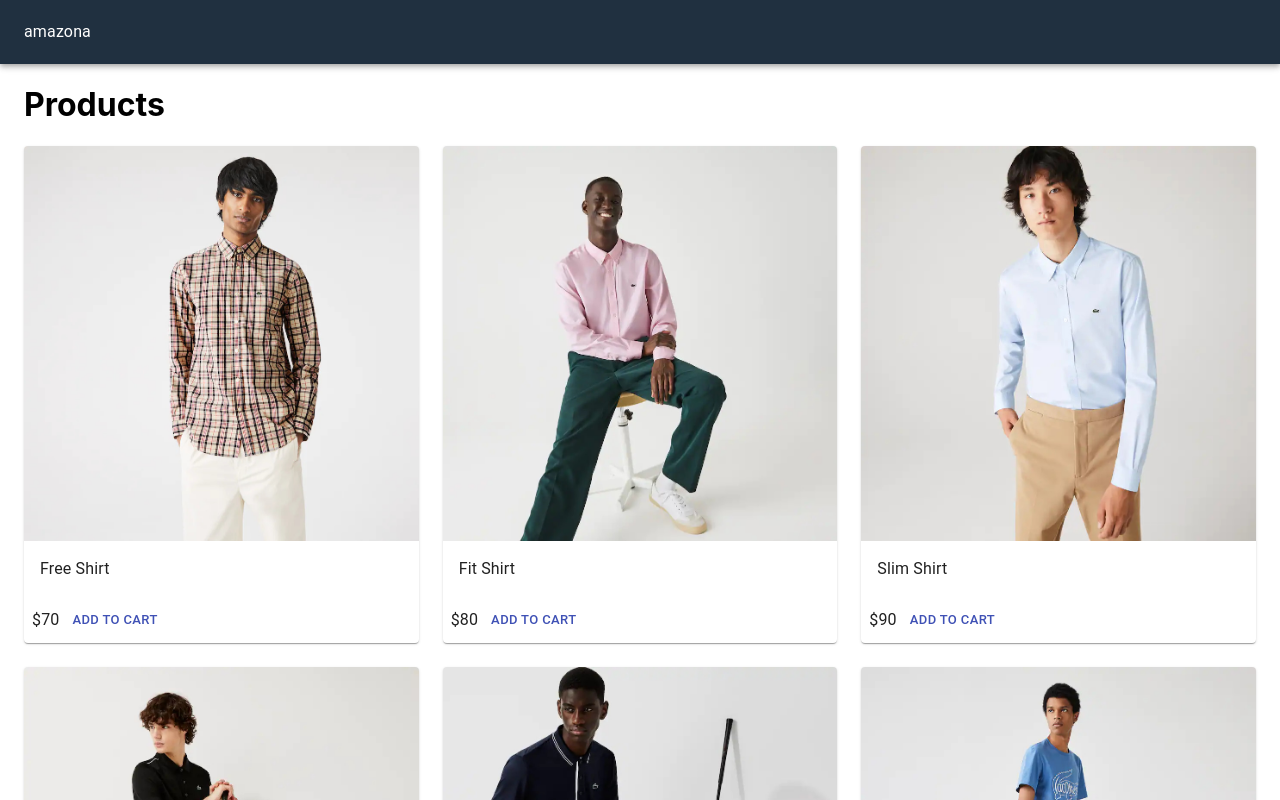
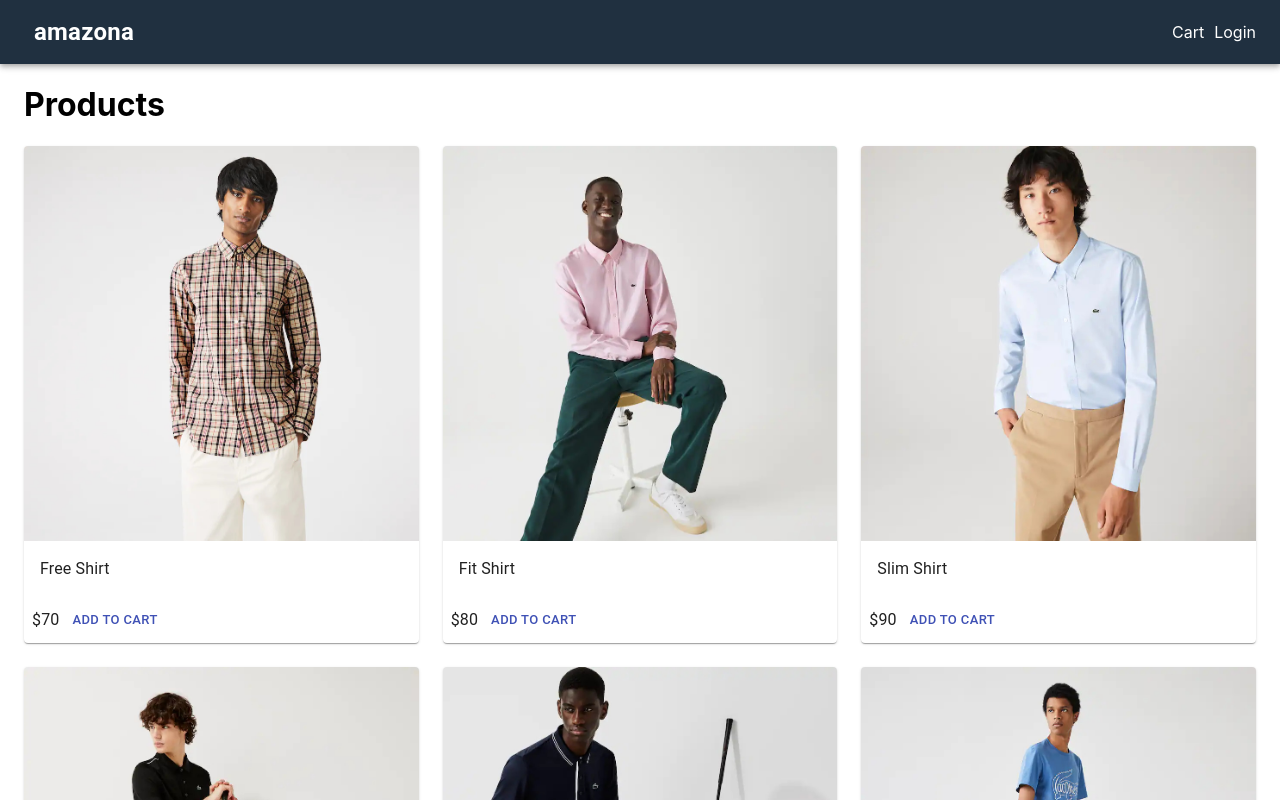
Before and after one commit to jycurien/next-amazona, a Next.js app: page / in a window 1280 px wide. Shown: the top 800 px of the page. Built offline with nearby package versions, Linux system fonts and the light colour scheme.

Commit message:
links in header

```diff
--- a/components/Layout.js
+++ b/components/Layout.js
@@ -1,6 +1,13 @@
 import React from 'react'
 import Head from 'next/head'
-import { AppBar, Toolbar, Typography, Container } from '@material-ui/core'
+import NextLink from 'next/link'
+import {
+  AppBar,
+  Toolbar,
+  Typography,
+  Container,
+  Link,
+} from '@material-ui/core';
 import useStyles from '../utils/styles'
 
 export default function Layout({ children }) {
@@ -13,7 +20,20 @@
       </Head>
       <AppBar position='static' className={classes.navbar}>
         <Toolbar>
-          <Typography>amazona</Typography>
+          <NextLink href="/" passHref>
+            <Link>
+              <Typography className={classes.brand}>amazona</Typography>
+            </Link>
+          </NextLink>
+          <div className={classes.grow}></div>
+          <div>
+            <NextLink href="/cart" passHref>
+              <Link>Cart</Link>
+            </NextLink>
+            <NextLink href="/login" passHref>
+              <Link>Login</Link>
+            </NextLink>
+          </div>
         </Toolbar>
       </AppBar>
       <Container className={classes.main}>{children}</Container>
--- a/utils/styles.js
+++ b/utils/styles.js
@@ -8,6 +8,13 @@
       marginLeft: 10,
     },
   },
+  brand: {
+    fontWeight: 'bold',
+    fontSize: '1.5rem',
+  },
+  grow: {
+    flexGrow: 1,
+  },
   main: {
     minHeight: '80vh',
   },
```
